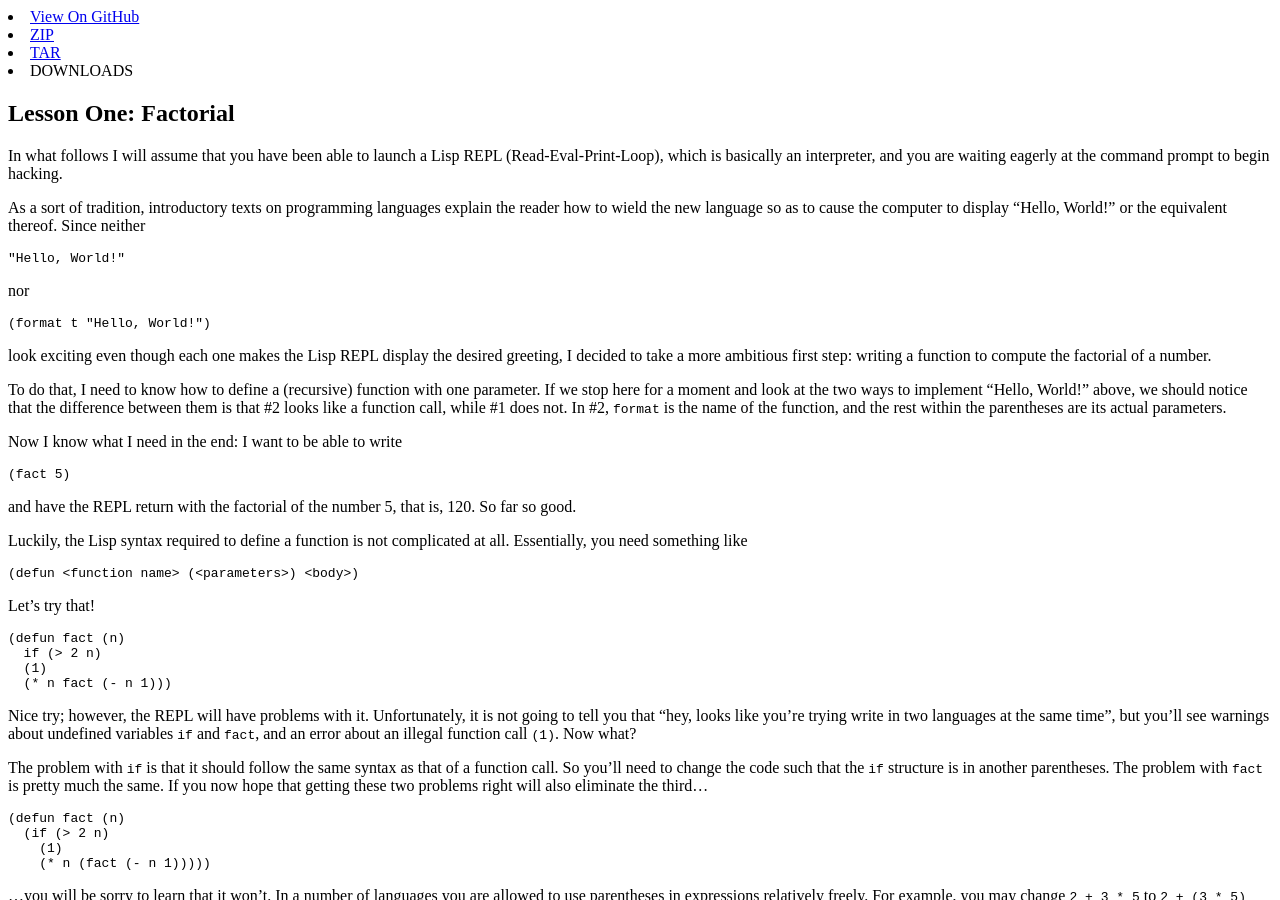
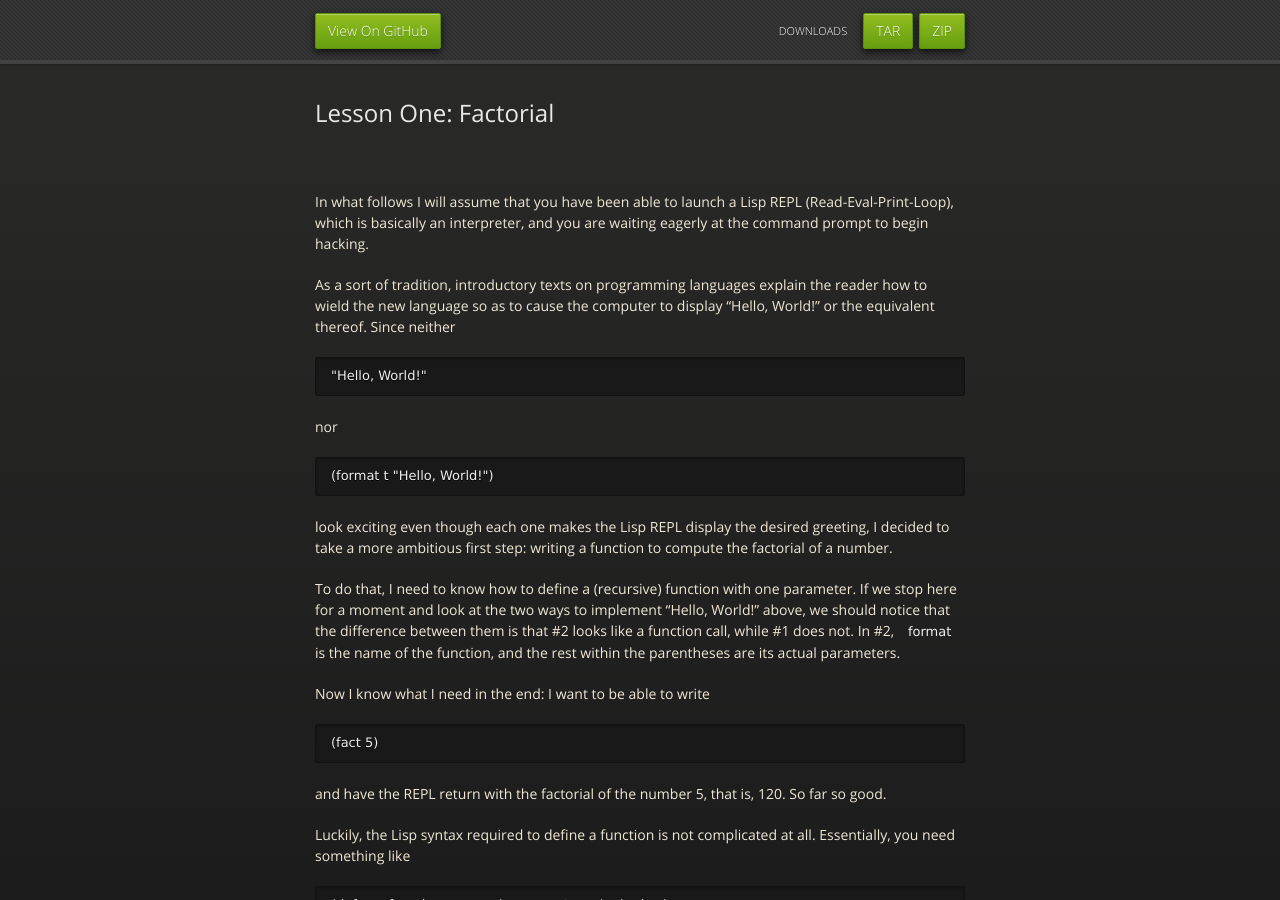
Before and after one commit to zpa/lisping, a Jekyll site: the page built from _posts/2013-08-04-Lesson-One:-Factorial.md, in a window 1280 px wide and 900 px high. Built offline with Jekyll 4.4.1, drawn with Linux system fonts in a browser that asks for light colours; nearby versions of some CDN libraries.

```diff
--- a/_config.yml
+++ b/_config.yml
@@ -1 +1 @@
-baseurl: lisping/
+baseurl: /lisping
```
